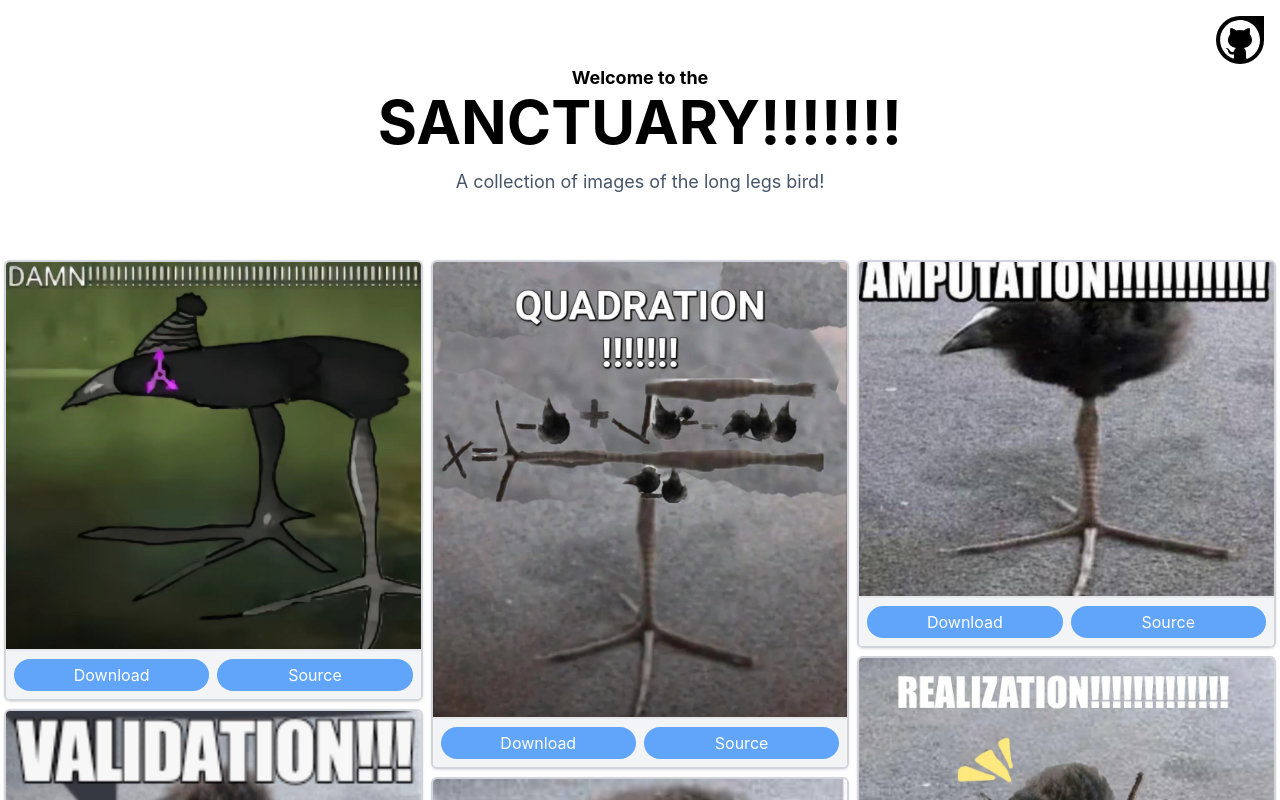
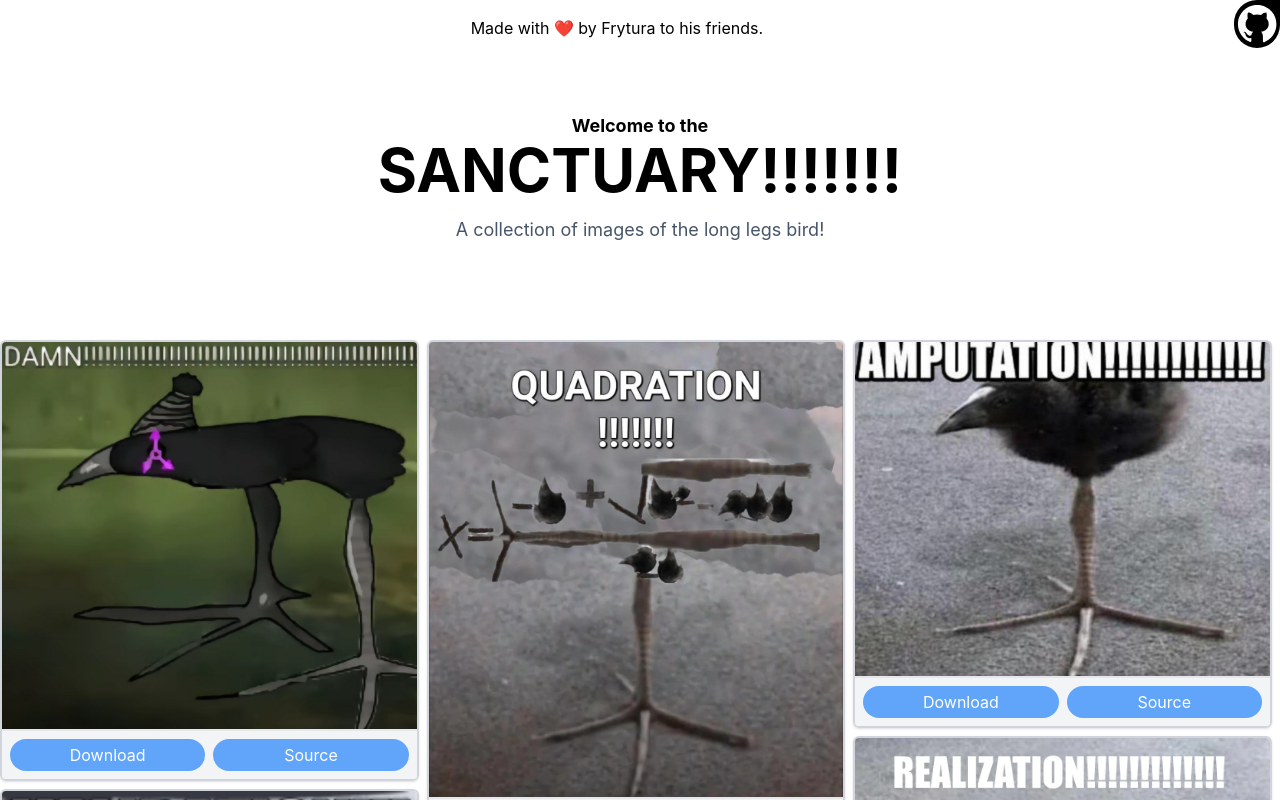
Before and after one commit to Lmedeiros-leiman/BirdSanctuary, a React (Vite) app: page / in a window 1280 px wide. Shown: the top 800 px of the page. Built offline with nearby package versions, Linux system fonts and the light colour scheme.

Commit message:
added credits

```diff
--- a/src/main.tsx
+++ b/src/main.tsx
@@ -92,21 +92,23 @@ export const Images = () => {
 
 createRoot(document.getElementById("root")!).render(
   <StrictMode>
-    <main className="flex flex-wrap w-full  dark:bg-black dark:text-white justify-center items-center pt-16 pb-8">
+    <main className="flex flex-wrap w-full  dark:bg-black dark:text-white justify-center items-center ">
       {/* GitHub Link */}
-  <a
-    className="absolute top-4 right-4"
+
+  <p className="w-full text-center flex justify-between  items-start">
+    <span className="w-full pt-4 text-center">Made with ❤️ by Frytura to his friends.</span>
+    <a
+    className="w-12 h-12 transition-all hover:scale-[1.15] hover:translate-y-[3px] hover:-translate-x-[4px] rounded-full rounded-tr-none bg-black dark:bg-white dark:fill-black fill-white flex items-center justify-center"
     href="https://github.com/Lmedeiros-leiman/BirdSanctuary"
     target="_blank"
     rel="noreferrer"
   >
-    <div className="w-12 h-12 transition-all hover:scale-[1.15] hover:translate-y-[3px] hover:-translate-x-[4px] rounded-full rounded-tr-none bg-black dark:bg-white dark:fill-black fill-white flex items-center justify-center">
       <GithubIcon />
-    </div>
   </a>
+    </p>
+      {/* Hero Section */}
+  <section className="text-center px-4 mb-16 pt-16 pb-8">
 
-      {/* Hero Section */}
-  <section className="text-center px-4 mb-16">
     <strong className="text-lg block">Welcome to the</strong>
     <h1 className="font-bold text-4xl sm:text-5xl md:text-6xl">
       SANCTUARY!!!!!!!
@@ -115,8 +117,9 @@ createRoot(document.getElementById("root")!).render(
       A collection of images of the long legs bird!
     </p>
   </section>
-
+  <div className="block w-full">
     <Images />
+  </div>
 </main>
     {/* Footer */}
 <footer className="w-full flex justify-end px-6 py-3 border-t dark:border-blue-800 border-blue-300 bg-white dark:bg-black">
```
